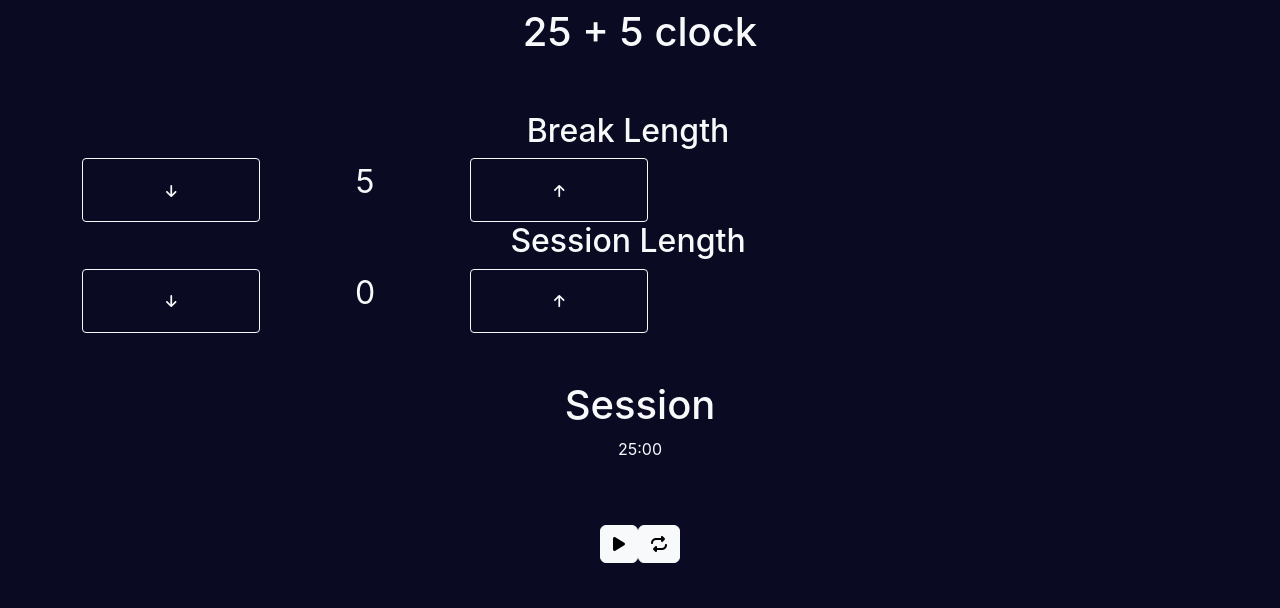
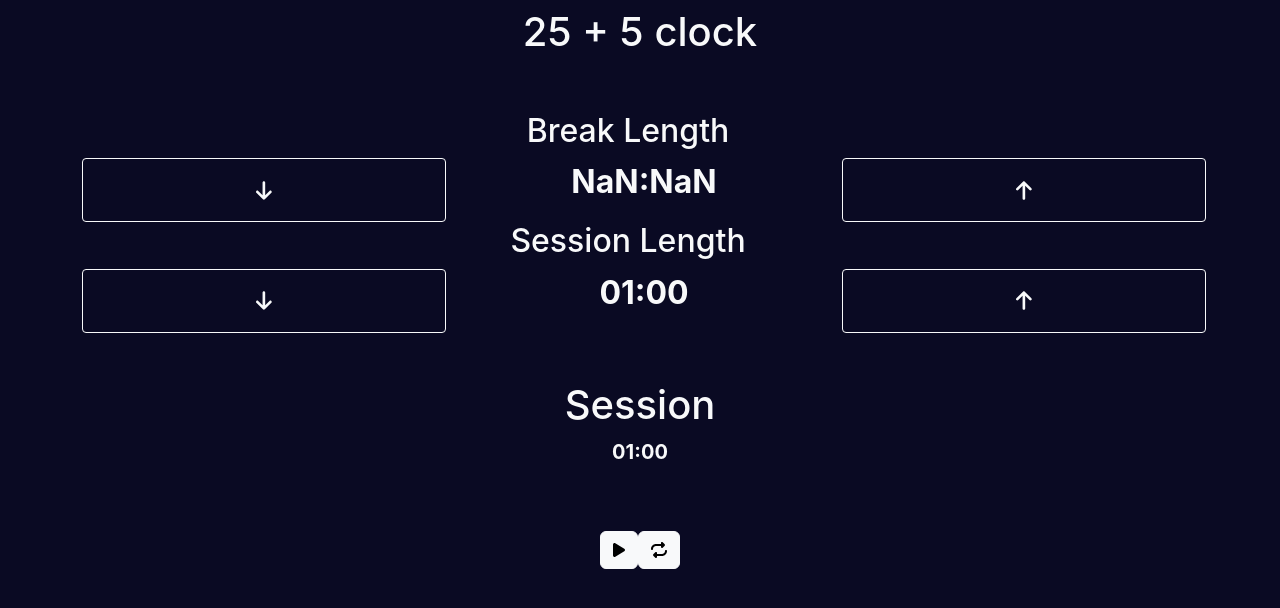
Before and after one commit to bialyLT/fcc-pomodoro-clock, a React (Create React App) app: page / in a window 1280 px wide. Shown: the top 608 px of the page. Built offline with nearby package versions, Linux system fonts and the light colour scheme.

Commit message:
added session counter

```diff
--- a/src/App.js
+++ b/src/App.js
@@ -9,50 +9,52 @@ import  HandlerLength  from './components/HandlerLength';
 function App() {
 
   const [toggleBoolean, setToggleBoolean] = useState(false);
-  const [time, setTime] = useState(1500);
-  const [minutes, setMinutes] = useState(time/60);
-  const [seconds, setSeconds] = useState(time%60);
-  const [amount, setAmount] = useState(0);
+  const [time, setTime] = useState(1*60);
 
   useEffect(() => {
     let intervalo;
     if (toggleBoolean && time > 0) {
       intervalo = setInterval(() => {
-        setMinutes(Math.floor(time/60));
-        setSeconds(Math.floor(time%60));
         setTime(time => time - 1)
-
       }, 1000);
     }
-
-
     return () => {
-      clearInterval(intervalo)
+      clearInterval(intervalo);
     };
-  }, [time, toggleBoolean, minutes, seconds]);
+  }, [time, toggleBoolean]);
 
     //manejar el boton de play pause
     const togglePlay = () => {
       if (toggleBoolean === false) {
-        setAmount(time);
         setToggleBoolean(true);
       } else {
         setToggleBoolean(false);
       }
     }
     //funcion para mostrar el tiempo como un reloj
-    const showTime = () => {
-      return `${minutes < 10 ? `0${minutes}` : minutes}:${seconds < 10 ? `0${seconds}` : seconds}`
+    const showTime = (time) => {
+      let minutes = Math.floor(time/60);
+      let seconds = Math.floor(time%60);
+
+      return `${minutes < 10 ? `0${minutes}` : minutes}:${seconds < 10 ? `0${seconds}` : seconds}`;
     }
 
     const restart = () => {
-      setSeconds(0);
-      setMinutes(25);
       setToggleBoolean(false);
     }
 
-    const showAmount = () => {
-      return Math.floor(amount/60);
+    const handleIncrement = () => {
+
+      if (!toggleBoolean) {
+        setTime(time + 60);
+      }
+    }
+
+
+    const handleDecrement = () => {
+      if (!toggleBoolean) {
+        setTime(time - 60)
+      }
     }
 
 
@@ -65,11 +67,23 @@ function App() {
       </header>
 
       <div className='container-fluid row flex-row'>
-        <HandlerLength title="Break Length" amount={5} />
-        <HandlerLength title="Session Length" amount={showAmount()} />
+        <HandlerLength
+          title="Break Length"
+          showTime={showTime}
+           />
+
+
+        <HandlerLength
+          title="Session Length"
+          time={time}
+          increment='session-increment'
+          decrement='session-decrement'
+          onIncrement={handleIncrement}
+          onDecrement={handleDecrement}
+          showTime={showTime} />
       </div>
 
-      <SessionBreak time={showTime()} title={'Session'} />
+      <SessionBreak time={showTime(time)} title={'Session'} />
       <div>
         <button className='btn btn-light' onClick={togglePlay}><FontAwesomeIcon icon={toggleBoolean ? faPause : faPlay} /></button>
         <button className='btn btn-light' onClick={restart}><FontAwesomeIcon icon={faRepeat}/></button>
--- a/src/components/HandlerLength.js
+++ b/src/components/HandlerLength.js
@@ -1,15 +1,25 @@
 import { FontAwesomeIcon } from '@fortawesome/react-fontawesome';
 import { faArrowUp, faArrowDown } from '@fortawesome/free-solid-svg-icons';
+function HandlerLength({ title, time, onDecrement, onIncrement, increment, decrement, showTime }) {
 
-function HandlerLength({ title, amount }) {
+    const timeLength = time;
+
+    const handlerClick = (e) => {
+        if (e.target.id === decrement) {
+            onDecrement();
+        }
+        if (e.target.id === increment) {
+            onIncrement();
+        }
+    }
 
     return (
         <div>
-            <h2 className='col-12'>{title}</h2>
-            <div className='row gap-3 col-6 flex-nowrap'>
-                <button className='btn btn-outline-light btn-sm col-4' ><FontAwesomeIcon icon={faArrowDown} /></button>
-                <p className='col-4 fs-2'>{amount}</p>
-                <button className='btn btn-outline-light btn-sm col-4' ><FontAwesomeIcon icon={faArrowUp} /></button>
+            <h2>{title}</h2>
+            <div className='row gap-3 flex-nowrap'>
+                <button className='btn btn-outline-light btn-sm col-4' onClick={handlerClick} id={decrement}><FontAwesomeIcon icon={faArrowDown} size='xl'/></button>
+                <p className='col-4 fs-2 fw-bold'>{showTime(timeLength)}</p>
+                <button className='btn btn-outline-light btn-sm col-4' onClick={handlerClick} id={increment} ><FontAwesomeIcon icon={faArrowUp} size='xl'/></button>
             </div>
         </div>
 
--- a/src/components/SessionBreak.js
+++ b/src/components/SessionBreak.js
@@ -5,7 +5,7 @@ function SessionBreak({ time, title }) {
     return (
         <div>
             <h1>{title}</h1>
-            <p>{time}</p>
+            <p className="fs-5 fw-bold">{time}</p>
         </div>
     );
 }
```
Also changed, not shown: public/manifest.json.
